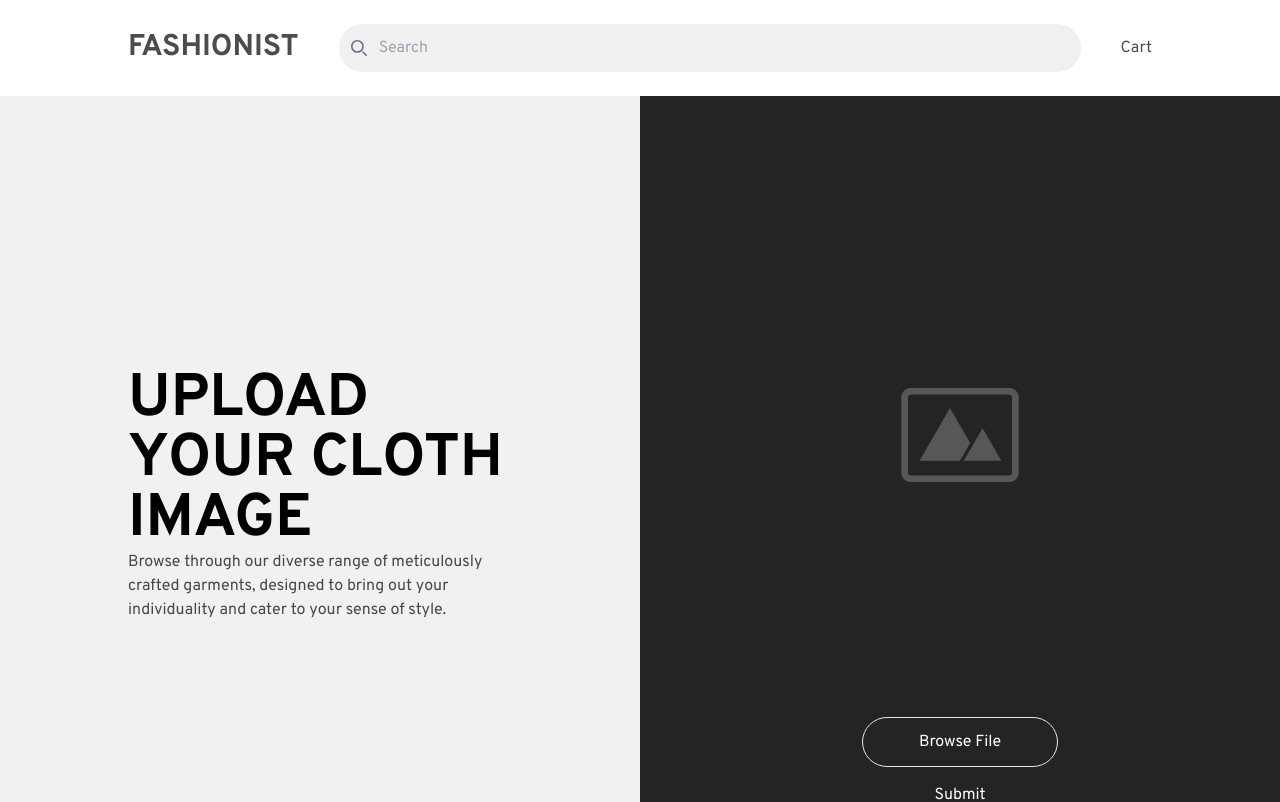
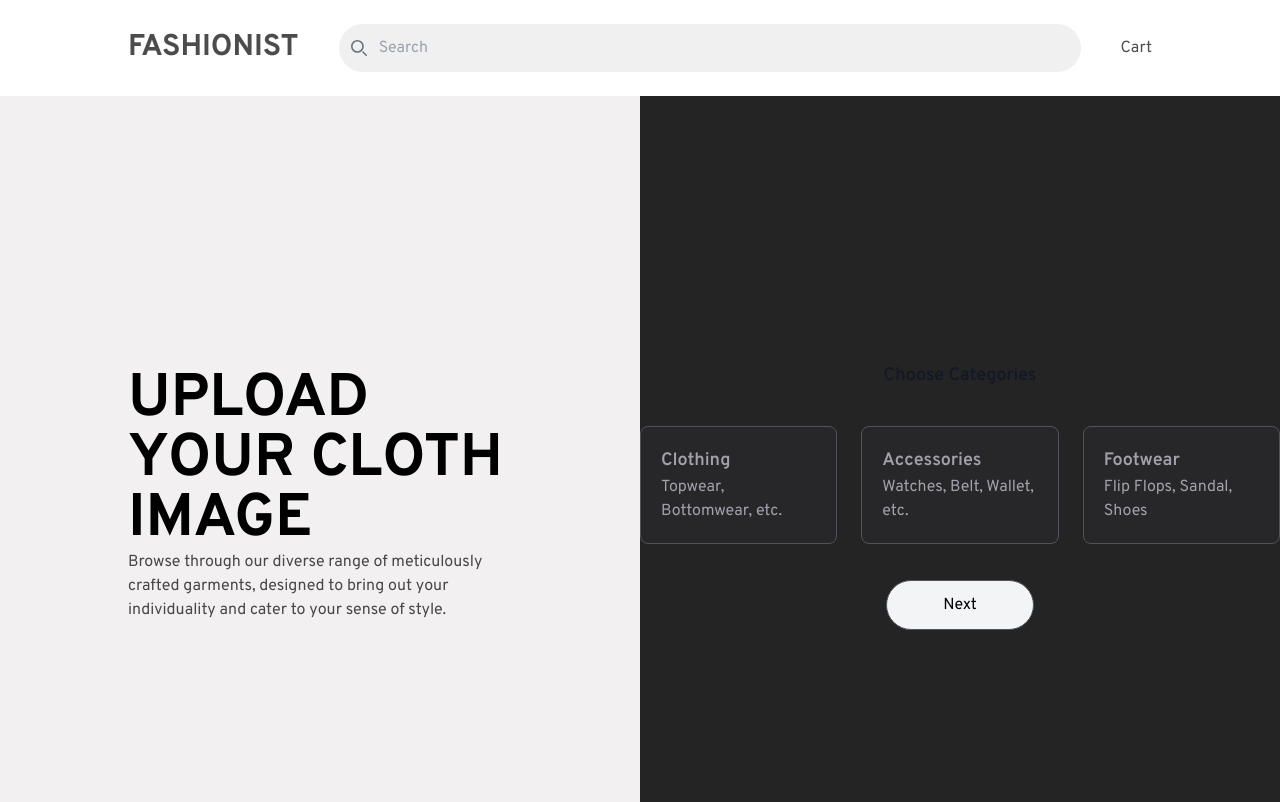
Before and after one commit to mickie2k/ai-frontend, a SvelteKit app: page / in a window 1280 px wide. Shown: the top 802 px of the page. Built offline with nearby package versions, Linux system fonts and the light colour scheme.

Commit message:
Divide page column

```diff
--- a/src/routes/+page.svelte
+++ b/src/routes/+page.svelte
@@ -4,6 +4,9 @@
 	import welcome_fallback from '$lib/images/svelte-welcome.png';
 	import Banner from './Banner.svelte';
 	import ProductList from './ProductList.svelte';
+
+	$:result = []
+
 </script>
 
 <svelte:head>
@@ -12,9 +15,18 @@
 </svelte:head>
 
 <section>
-	<Banner/>
+	<Banner bind:recommend={result}/>
 
-	<ProductList/>
+	<div class="grid grid-cols-4 gap-6 px-32 bg-white">
+		<div class="bg-black w-full ">
+			<!-- ใส่ filter ตรงนี้ -->
+		</div>
+		<div class="col-span-3">
+			<ProductList  result={result}/>
+		</div>
+	</div>
+
+
 
 </section>
 
--- a/src/routes/Banner.svelte
+++ b/src/routes/Banner.svelte
@@ -1,57 +1,159 @@
 <script>
+	import preview from '$lib/images/Preview.webp';
+	let input;
+	let image;
+	let show = false;
+	let isSelect= false;
+    let selected;
+	let files;
+	export let recommend = []
 
-    import preview from '$lib/images/Preview.webp';
-    let input
-    let image
-    let show = false
+	function onChange() {
+		files = input.files[0];
 
-    function onChange(){
-        const files = input.files[0];
+		if (files) {
+			show = true;
+			const fileReader = new FileReader();
+			fileReader.addEventListener('load', function () {
+				image.setAttribute('src', fileReader.result);
+			});
+			fileReader.readAsDataURL(files);
 
-        if(files){
-            show = true
-            const fileReader = new FileReader()
-            fileReader.addEventListener("load" ,function(){
-                image.setAttribute("src", fileReader.result)
-            })
-            fileReader.readAsDataURL(files)
-
-            return
-        }else{
-            show = false
+			return;
+		} else {
+			show = false;
+		}
 	}
 
+
+	function onChangeRadio(event) {
+		selected = event.currentTarget.value;
+	}
+
+    function handleOnSubmitForm(event){
+        isSelect = true;
+    }
+
+    function back(){
+        isSelect = false;
+    }
+
+	function onSubmit(){
+		// const formData = new FormData();
+		// formData.append('selection', selected);
+		// formData.append('value' , files.name)
+        // formData.append('key', files);
+		// const upload = fetch('http://localhost:8080/file', {
+        //     method: 'POST',
+        //     body: formData
+        // }).then((response) => response.json()).then((result) => {
+        //     console.log('Success:', result);
+		// 	recommend = result
+        // })
+        //         .catch((error) => {
+        //             console.error('Error:', error);
+        //         });
+		recommend =[
+			{
+				"id": "17922"
+			},
+			{
+				"id": "7585"
+			},
+    	]
     }
 
 </script>
 
-<div class="w-full h-[50rem] ">
+<div class="w-full h-[50rem]">
 	<div class="grid grid-cols-2 h-full">
 		<div class="h-full flex flex-col justify-center px-32 items-center bg-[#F2F0F1]">
-            <h1 class="text-6xl text-left text-black font-bold">
-                UPLOAD YOUR
-                CLOTH IMAGE
-            </h1>
-            <span>Browse through our diverse range of meticulously crafted garments, designed to bring out your individuality and cater to your sense of style.</span>
+			<h1 class="text-6xl text-left text-black font-bold">UPLOAD YOUR CLOTH IMAGE</h1>
+			<span
+				>Browse through our diverse range of meticulously crafted garments, designed to bring out
+				your individuality and cater to your sense of style.</span
+			>
 		</div>
-        <div class="bg-[#242424] text-white h-full flex flex-col justify-center items-center ">
-            <div class="flex w-[500px] h-[500px] overflow-hidden border-none mb-8 justify-center items-center">
+		<div class="bg-[#242424] text-white h-full flex flex-col justify-center items-center">
+			{#if isSelect }
+            <button on:click={back}>Back</button>
+            <span>{selected}</span>
+				<div
+					class="flex w-[500px] h-[500px] overflow-hidden border-none mb-8 justify-center items-center"
+				>
 					{#if show == true}
-                <img bind:this={image} class="w-full h-full object-contain border-none" alt=" ">
+						<img bind:this={image} class="w-full h-full object-contain border-none" alt=" " />
 					{:else}
-                <img src={preview} class="h-32 w-32 border-none" alt="Preview">
+						<img src={preview} class="h-32 w-32 border-none" alt="Preview" />
 					{/if}
-
 				</div>
 				<div class="flex flex-col items-center gap-4">
 					<!-- <span class="text-3xl">Drag and drop file here</span> -->
 
-                <input class="hidden" type="file" accept="image/png, image/jpeg" id="file-upload" bind:this={input} on:change={onChange}/>
-                <label for="file-upload" class=" py-3 px-14 border rounded-full max-w-fit bottom-0 cursor-pointer"> Browse File </label>
-                <button>Submit</button>
+					<input
+						class="hidden"
+						type="file"
+						accept="image/png, image/jpeg"
+						id="file-upload"
+						bind:this={input}
+						on:change={onChange}
+					/>
+					<label
+						for="file-upload"
+						class=" py-3 px-14 border rounded-full max-w-fit bottom-0 cursor-pointer"
+					>
+						Browse File
+					</label>
+					{#if files}
+							<button class="" on:click={onSubmit}>Submit</button>
+					{:else}
+
+						<button class="" disabled>Submit</button>
+					{/if}
+
+				</div>
+			{:else}
+				<div class="flex flex-col items-center gap-4">
+
+                    <form class="flex flex-col items-center" on:submit={handleOnSubmitForm} method="post">
+                        <h3 class="mb-9 text-lg font-medium text-gray-900 dark:text-white">Choose Categories</h3>
+                        <ul class="grid w-full gap-6 md:grid-cols-3">
+                            <li>
+                                <input type="radio" id="category-clothing" name="category" value="category-clothing" class="hidden peer" required on:change={onChangeRadio}/>
+                                <label for="category-clothing" class="inline-flex items-center justify-between w-full p-5 text-zinc-400 bg-zinc-800 border border-zinc-600 rounded-lg cursor-pointer  peer-checked:bg-gray-100 peer-checked:text-gray-600 hover:text-zinc-50 hover:bg-zinc-700 ">
+                                    <div class="block">
+                                        <div class="w-full text-lg font-semibold">Clothing</div>
+                                        <div class="w-full">Topwear, Bottomwear, etc.</div>
                                     </div>
 
+                                </label>
+                            </li>
+                            <li>
+                                <input type="radio" id="category-accessories" name="category" value="category-accessories" class="hidden peer" on:change={onChangeRadio}>
+                                <label for="category-accessories" class="inline-flex items-center justify-between w-full p-5 text-zinc-400 bg-zinc-800 border border-zinc-600 rounded-lg cursor-pointer  peer-checked:bg-gray-100 peer-checked:text-gray-600 hover:text-zinc-50 hover:bg-zinc-700 ">
+                                    <div class="block">
+                                        <div class="w-full text-lg font-semibold">Accessories</div>
+                                        <div class="w-full">Watches, Belt, Wallet, etc.</div>
+                                    </div>
+
+                                </label>
+                            </li>
+                            <li>
+                                <input type="radio" id="category-footwear" name="category" value="category-footwear" class="hidden peer" on:change={onChangeRadio}>
+                                <label for="category-footwear" class="inline-flex items-center justify-between w-full p-5 text-zinc-400 bg-zinc-800 border border-zinc-600 rounded-lg cursor-pointer  peer-checked:bg-gray-100 peer-checked:text-gray-600 hover:text-zinc-50 hover:bg-zinc-700  ">
+                                    <div class="block">
+                                        <div class="w-full text-lg font-semibold">Footwear</div>
+                                        <div class="w-full">Flip Flops, Sandal, Shoes</div>
+                                    </div>
+
+                                </label>
+                            </li>
+                        </ul>
+                        <button class="mt-9 py-3 px-14  rounded-full max-w-fit bottom-0  text-black bg-gray-100 border border-zinc-600 cursor-pointer   hover:text-gray-900 hover:bg-gray-300">Next</button>
+                        </form>
+
+				</div>
+			{/if}
 		</div>
 	</div>
-
 </div>
--- a/src/routes/ProductList.svelte
+++ b/src/routes/ProductList.svelte
@@ -2,18 +2,53 @@
 	import ProductCard from './ProductCard.svelte';
 	import { onMount } from 'svelte';
 
+	export let result = [];
 	let products = [];
+	let resultProducts = []
 
 	onMount(async () => {
 		const response = await fetch('/api/test');
 		products = await response.json();
+
+
 	});
+
+
+
+	async function fetchResult(){
+		const responseRecommend = await fetch('/api/test');
+			resultProducts = await responseRecommend.json();
+	}
+
+
+	$: if(result.length > 0){
+			fetchResult()
+		}
 </script>
 
-<div class="bg-white w-full px-32 py-6">
+<div class="bg-white w-full py-6">
+
+	{#if result.length > 0}
+		<h2 class="text-2xl font-bold tracking-tight text-gray-900">Results</h2>
+		<div class="mt-6 grid grid-cols-1 gap-x-6 gap-y-10 sm:grid-cols-2 lg:grid-cols-3 xl:gap-x-8">
+			{#each resultProducts.slice(0,5) as resultProduct}
+
+			<ProductCard
+				productId={resultProduct.id}
+				productName={resultProduct.productDisplayName}
+				productPrice={resultProduct.price}
+			/>
+			{:else}
+				<p>Loading...</p>
+			{/each}
+			</div>
+		{/if}
+
+
 	<h2 class="text-2xl font-bold tracking-tight text-gray-900">All Products</h2>
 
-	<div class="mt-6 grid grid-cols-1 gap-x-6 gap-y-10 sm:grid-cols-2 lg:grid-cols-4 xl:gap-x-8">
+	<div class="mt-6 grid grid-cols-1 gap-x-6 gap-y-10 sm:grid-cols-2 lg:grid-cols-3 xl:grid-cols-4 xl:gap-x-8">
+
 		{#each products as product}
 			<ProductCard
 				productId={product.id}
```
Lines whose indentation alone changed are shown as unchanged.
